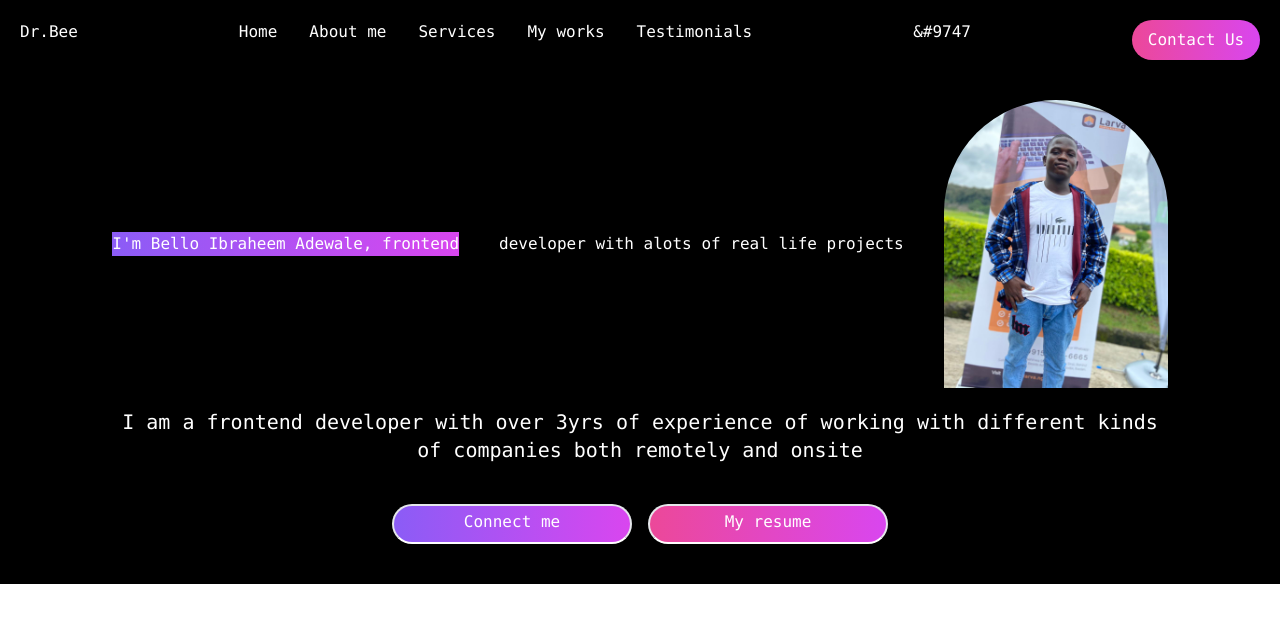
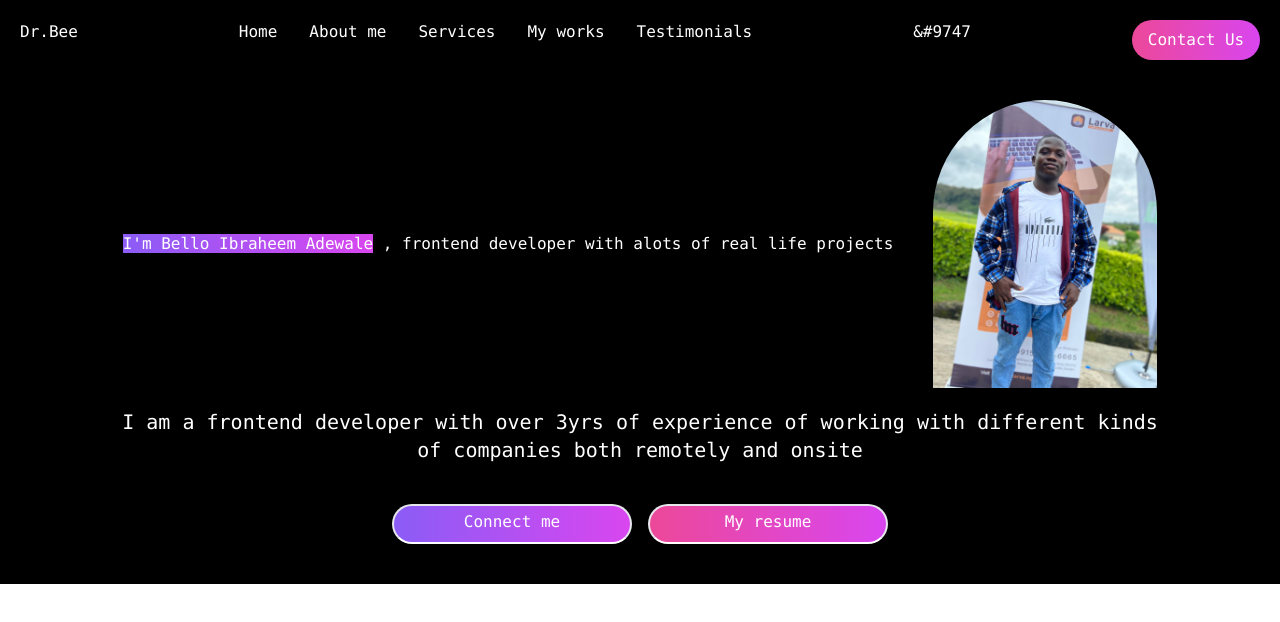
Before and after one commit to bello-ibraheem-adewale/my-portiforlio, a React (Vite) app: page / in a window 1280 px wide. Shown: the top 622 px of the page. Built offline with nearby package versions, Linux system fonts and the light colour scheme.

Commit message:
make corrections

```diff
--- a/src/page/Home.jsx
+++ b/src/page/Home.jsx
@@ -42,8 +42,8 @@ const Home = () => {
   <a className='bg-gradient-to-r from-pink-500 to-fuchsia-500 transform scale-1 w-32 h-10 rounded-full pt-2 justify-center text-center hidden tablet:flex laptop:flex' href="">Contact Us</a>
 </nav>
 <div className='flex flex-col tablet:flex-row laptop:flex-row p-5 justify-center gap-10 align-middle items-center'>
-<h1 className='bg-gradient-to-r from-violet-500 to-fuchsia-500'>I'm Bello Ibraheem Adewale, frontend  </h1>
-<h1>developer with alots of real life projects</h1>
+<h1><span className='bg-gradient-to-r from-violet-500 to-fuchsia-500'>I'm Bello Ibraheem Adewale</span> , frontend developer with alots of real life projects  </h1>
+
 <img className='w-56 h-72 bg-cover rounded-tr-full rounded-tl-full' src={image9} alt="" />
 
 </div>
```
